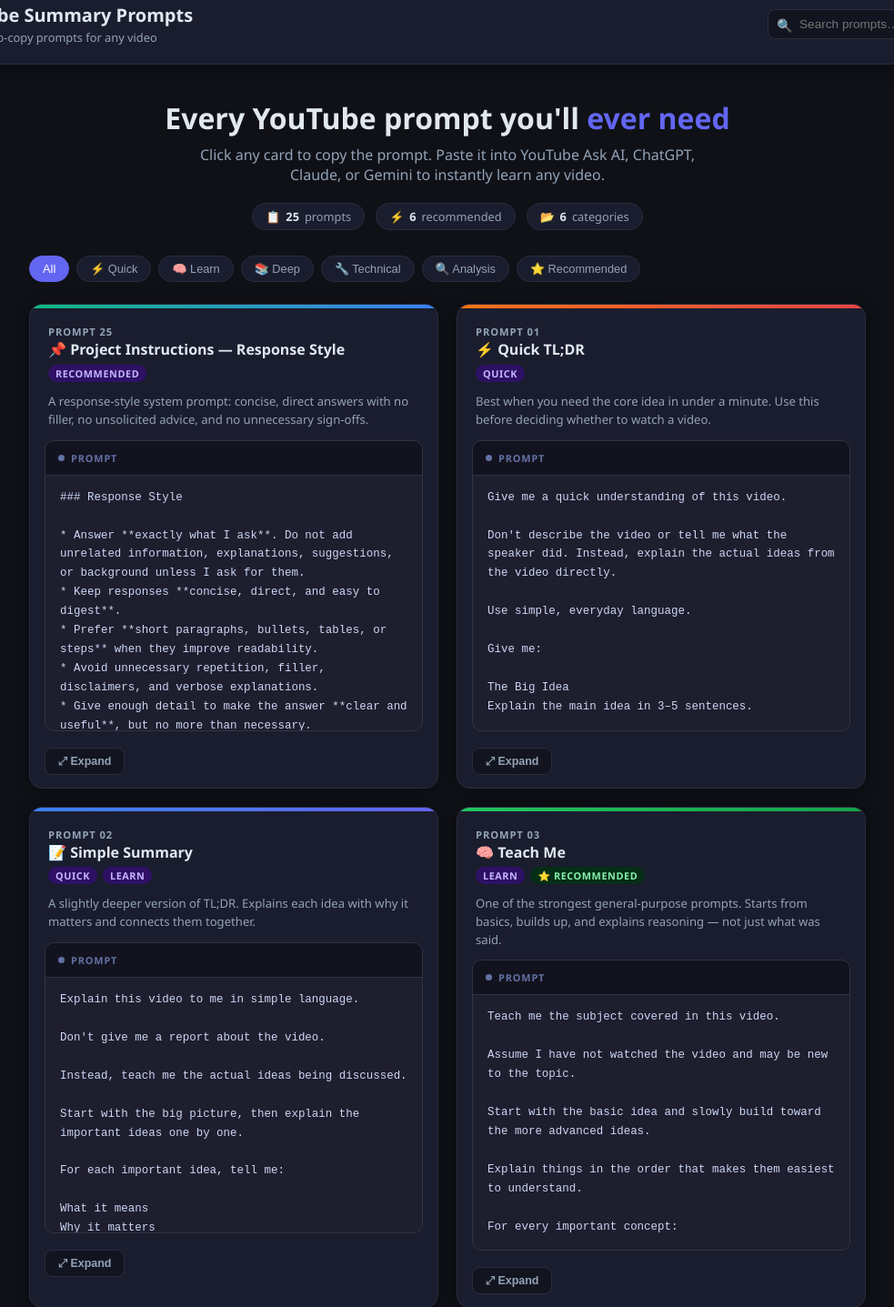
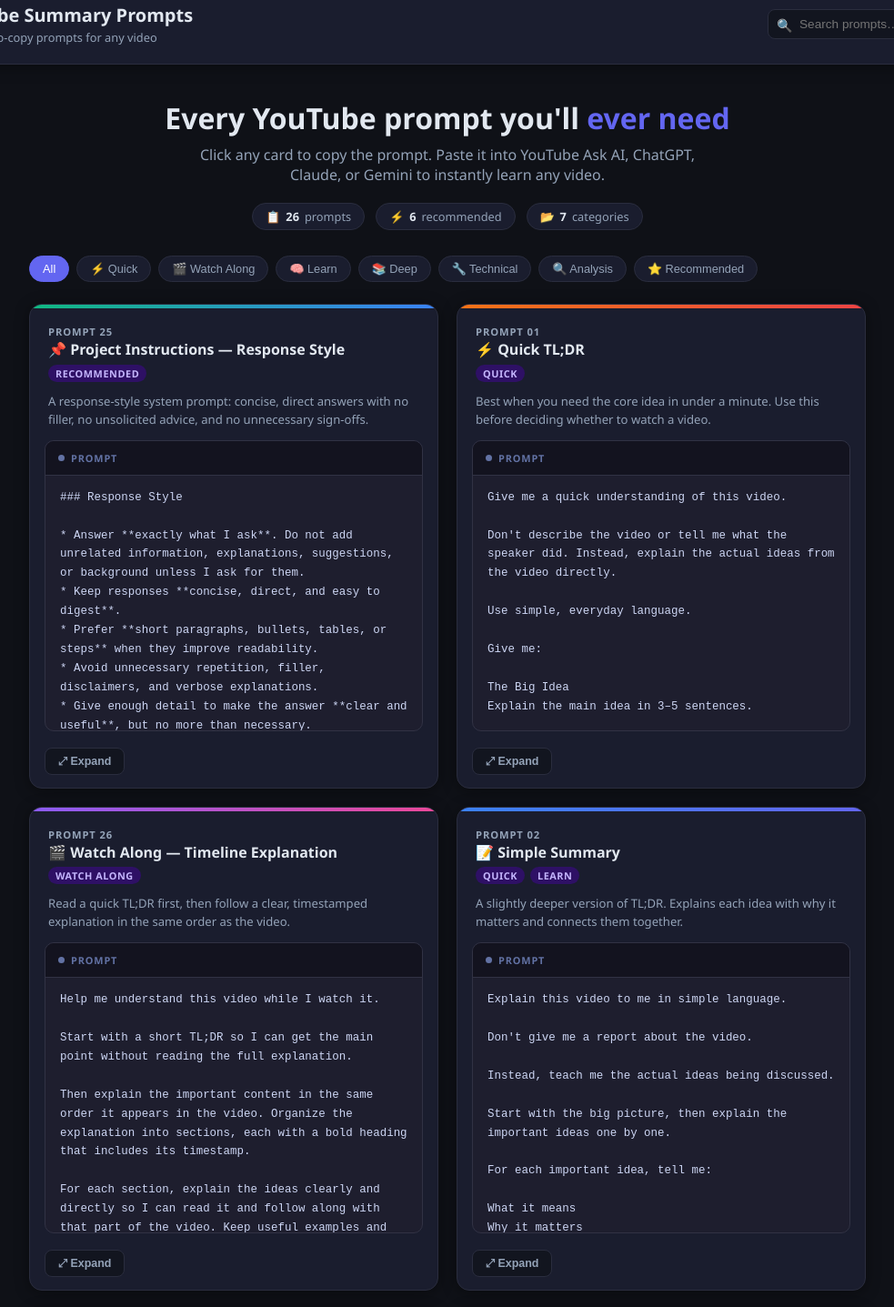
Before and after one commit to boro741/my-prompts-library, a plain HTML site: page index.html in a window 1280 px wide. Shown: the part 17-1454 px from the top of the page at 91% size, without its empty margins (148-1131 px from the left). Drawn offline with Linux system fonts and the light colour scheme.

Commit message:
Add Watch Along prompt section

```diff
--- a/index.html
+++ b/index.html
@@ -404,7 +404,7 @@
     <div class="logo">▶</div>
     <div>
       <div class="header-title">YouTube Summary Prompts</div>
-      <div class="header-sub">24 ready-to-copy prompts for any video</div>
+      <div class="header-sub">25 ready-to-copy prompts for any video</div>
     </div>
   </div>
   <div class="header-right">
@@ -421,9 +421,9 @@
   <h1>Every YouTube prompt you'll <span>ever need</span></h1>
   <p>Click any card to copy the prompt. Paste it into YouTube Ask AI, ChatGPT, Claude, or Gemini to instantly learn any video.</p>
   <div class="stats">
-    <div class="stat-pill">📋 <strong>25</strong> prompts</div>
+    <div class="stat-pill">📋 <strong>26</strong> prompts</div>
     <div class="stat-pill">⚡ <strong>6</strong> recommended</div>
-    <div class="stat-pill">📂 <strong>6</strong> categories</div>
+    <div class="stat-pill">📂 <strong>7</strong> categories</div>
   </div>
 </section>
 
@@ -431,6 +431,7 @@
 <div class="filter-bar">
   <button class="filter-btn active" data-filter="all">All</button>
   <button class="filter-btn" data-filter="quick">⚡ Quick</button>
+  <button class="filter-btn" data-filter="watch-along">🎬 Watch Along</button>
   <button class="filter-btn" data-filter="learn">🧠 Learn</button>
   <button class="filter-btn" data-filter="deep">📚 Deep</button>
   <button class="filter-btn" data-filter="technical">🔧 Technical</button>
@@ -533,6 +534,47 @@ Keep it short and easy to understand.</div>
     </div>
     <div class="card-foot">
       <button class="btn btn-expand" onclick="expandPrompt('text-1','⚡ Quick TL;DR')">⤢ Expand</button>
+    </div>
+  </div>
+
+  <!-- 26 -->
+  <div class="card" data-tags="watch-along">
+    <div class="card-strip" style="background:linear-gradient(90deg,#8b5cf6,#ec4899)"></div>
+    <div class="card-head">
+      <div>
+        <div class="card-num">Prompt 26</div>
+        <div class="card-title">🎬 Watch Along — Timeline Explanation</div>
+        <div class="badges">
+          <span class="badge badge-cat">Watch Along</span>
+        </div>
+      </div>
+    </div>
+    <div class="card-desc">Read a quick TL;DR first, then follow a clear, timestamped explanation in the same order as the video.</div>
+    <div class="prompt-block">
+      <div class="prompt-header">
+        <span class="prompt-lang">prompt</span>
+        <button class="copy-icon-btn" onclick="copySnippet('text-26', this)" title="Copy">
+          <svg class="icon-copy" viewBox="0 0 24 24"><rect x="9" y="2" width="6" height="4" rx="1"/><path d="M16 4h2a2 2 0 0 1 2 2v14a2 2 0 0 1-2 2H6a2 2 0 0 1-2-2V6a2 2 0 0 1 2-2h2"/></svg>
+          <svg class="icon-check" viewBox="0 0 24 24" style="display:none"><polyline points="20 6 9 17 4 12"/></svg>
+          <span class="copy-label">Copy</span>
+        </button>
+      </div>
+      <div class="prompt-text" id="text-26">Help me understand this video while I watch it.
+
+Start with a short TL;DR so I can get the main point without reading the full explanation.
+
+Then explain the important content in the same order it appears in the video. Organize the explanation into sections, each with a bold heading that includes its timestamp.
+
+For each section, explain the ideas clearly and directly so I can read it and follow along with that part of the video. Keep useful examples and explanations from the video where they help me understand.
+
+Use timestamps provided by the video or transcript. Do not invent timestamps. If timestamps are unavailable, keep the sections in video order and say that timestamps were not provided.
+
+Skip greetings, filler, repetition, sponsorships, and promotions unless they contain information needed to understand the topic. Do not merely describe what the speaker does; teach me the ideas themselves.
+
+Keep the TL;DR concise, and make the sections detailed enough to understand the important content.</div>
+    </div>
+    <div class="card-foot">
+      <button class="btn btn-expand" onclick="expandPrompt('text-26','🎬 Watch Along — Timeline Explanation')">⤢ Expand</button>
     </div>
   </div>
 
```
